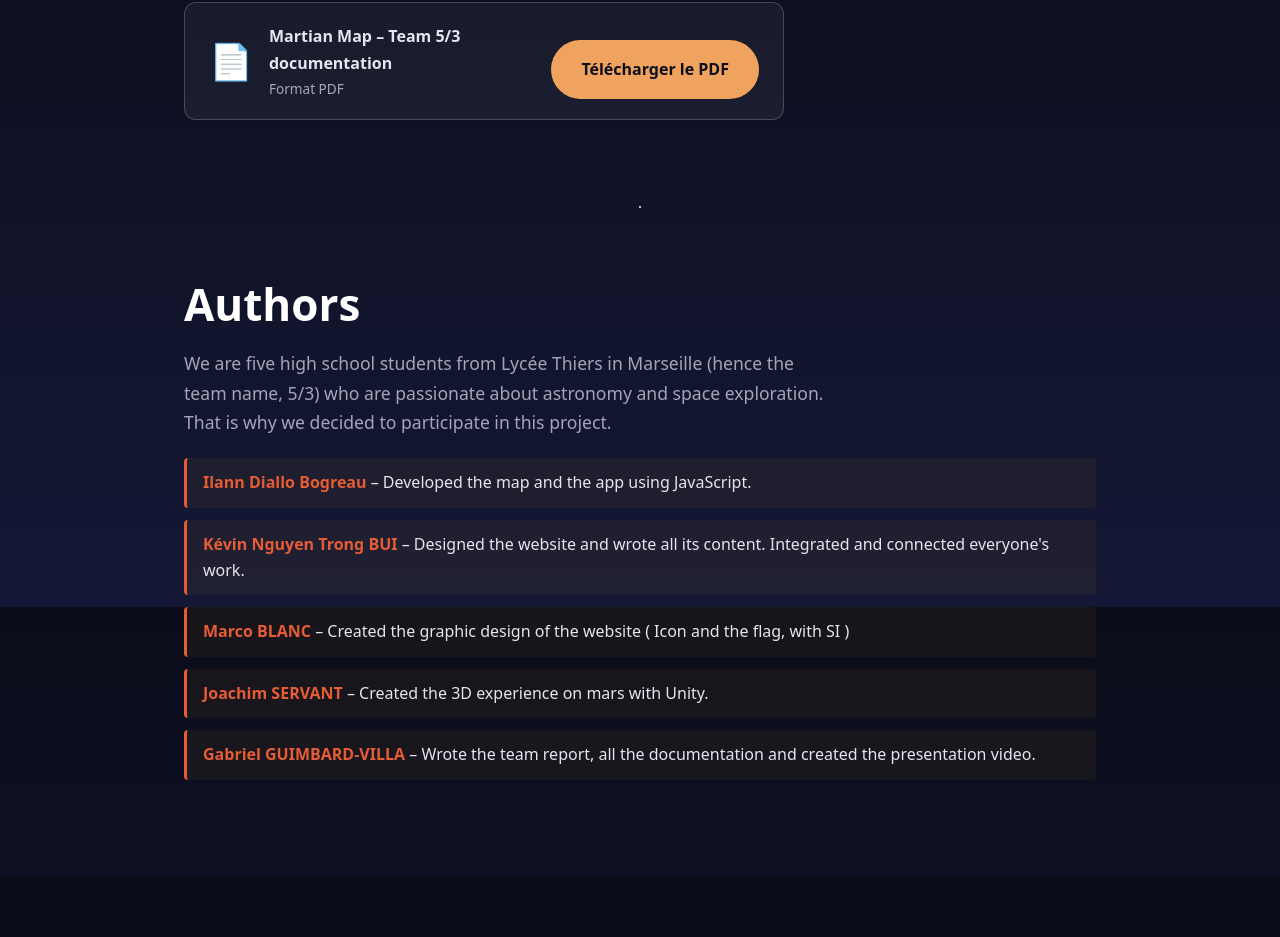
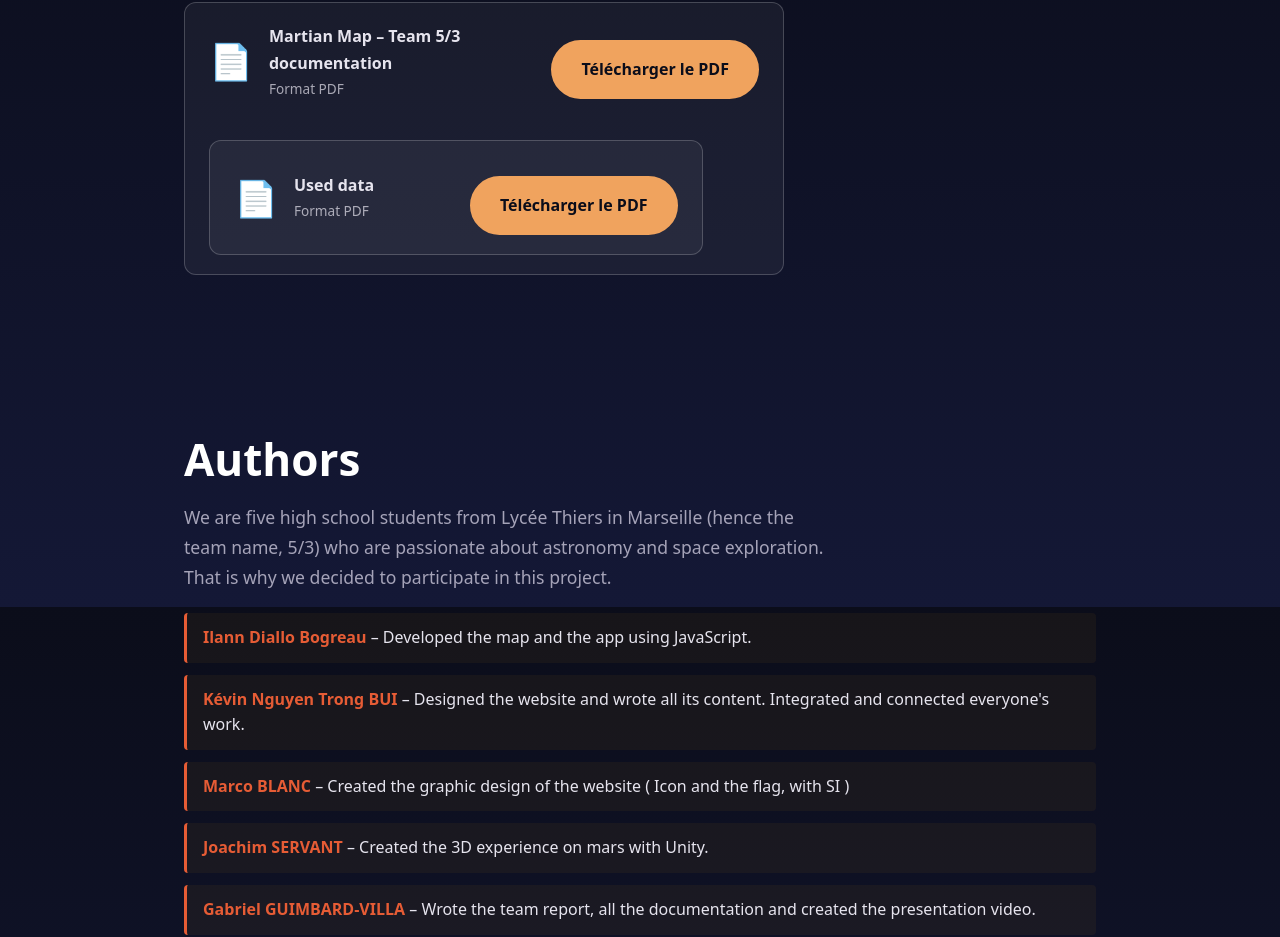
Before and after one commit to Fertous24/Nasa-Martian-Map-6-3, a React (Vite) app: page / in a window 1280 px wide. Shown: the part 3393-4330 px from the top of the page. Before the commit the page ends 4269 px from the top, so only its background shows below. Built offline with nearby package versions, Linux system fonts and the light colour scheme; a web font is replaced by a local one.

Commit message:
Add document card for PDF download

```diff
--- a/src/App.jsx
+++ b/src/App.jsx
@@ -140,6 +140,21 @@ export default function App() {
             >
               Télécharger le PDF
             </a>
+
+            <div className="doc-card">
+            <div className="doc-icon" aria-hidden="true">📄</div>
+            <div className="doc-info">
+              <strong>Used data</strong>
+              <span>Format PDF</span>
+            </div>
+            <a
+              href="/documentation2.pdf"
+              download="used-data-5/3-Mars.pdf"
+              className="btn"
+            >
+              Télécharger le PDF
+            </a>
+          </div>
           </div>
         </section>
 
```
